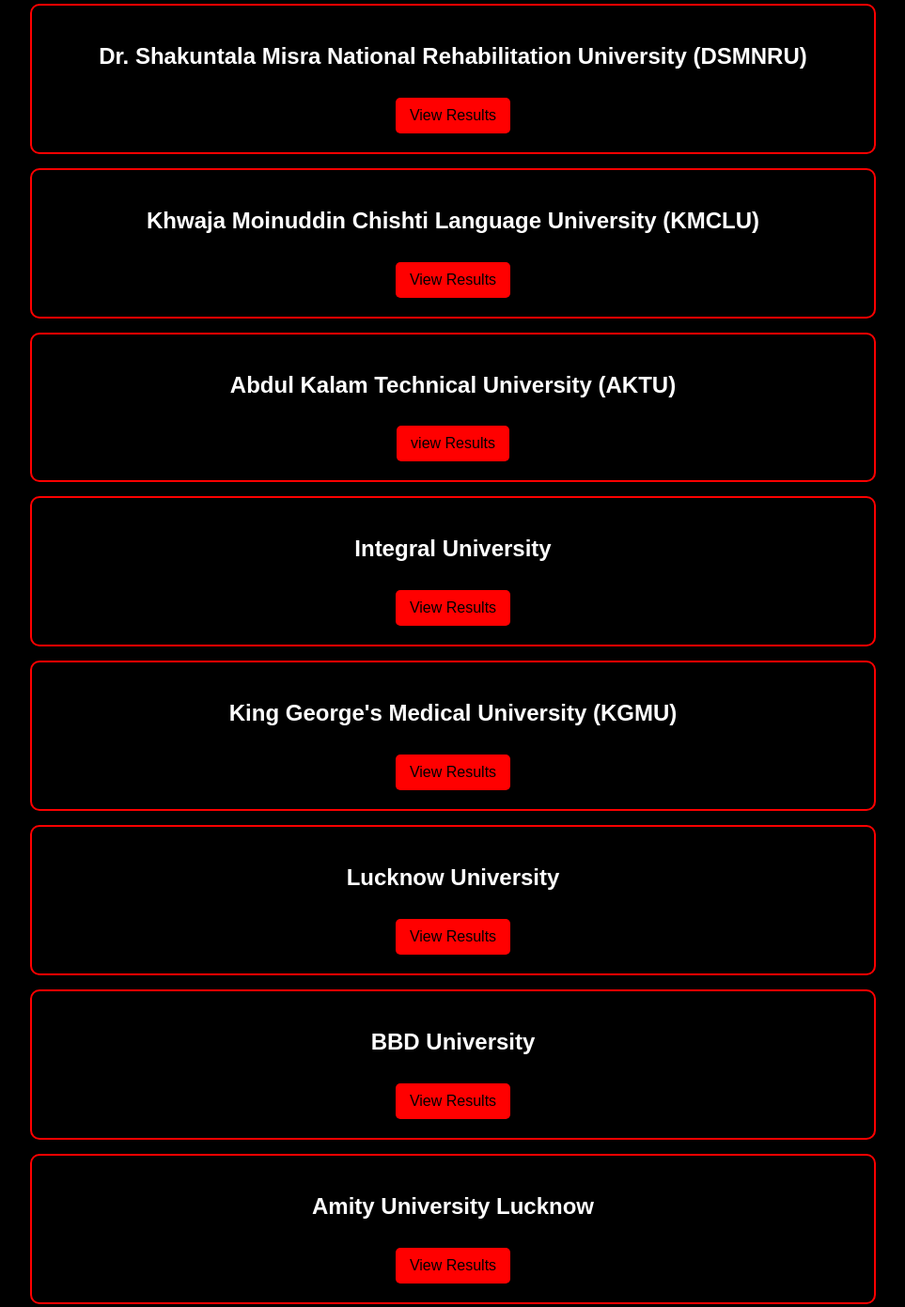
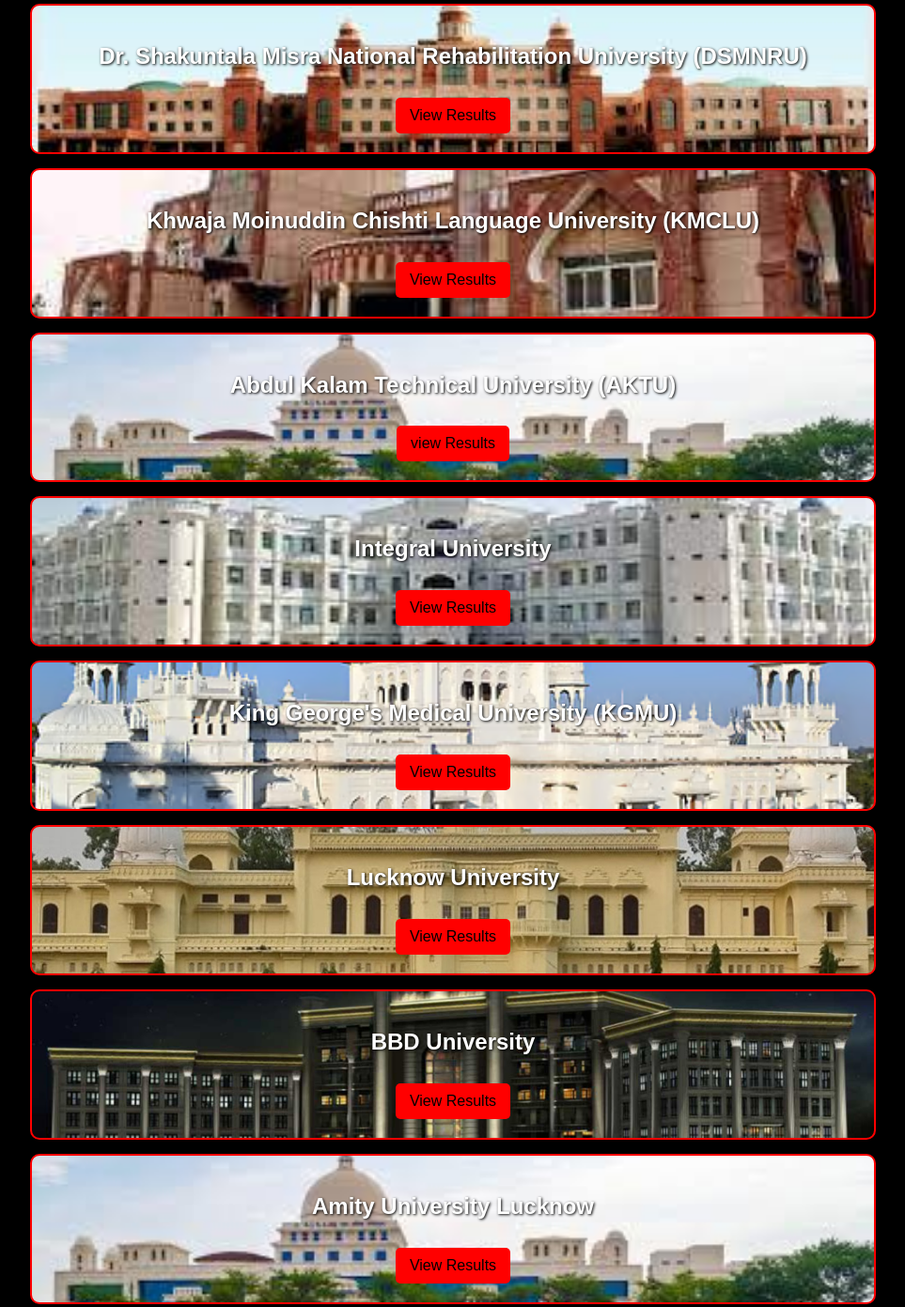
Before and after one commit to Ayan-ahmad99/AYNOVA, a plain HTML site: page samarth.html in a window 1280 px wide. Shown: the part 100-1491 px from the top of the page at 94% size, without its empty margins (158-1121 px from the left). Drawn offline with Linux system fonts and the light colour scheme.

Commit message:
Update samarth.css

```diff
--- a/samarth.css
+++ b/samarth.css
@@ -35,14 +35,14 @@
 }
 
 /* Background images for each university */
-.dsmnru { background-image: url("universityimage/dsmnru.jpeg"); }
-.kmclu{ background-image: url("universityimage/kmclu.jpg");}
-.aktu { background-image: url("universityimage/AKTU.jpeg"); }
-.integral { background-image: url("universityimage/INTEGRAL.jpeg"); }
-.kgmu { background-image: url("universityimage/KGMU.jpg"); }
-.lkouniv { background-image: url("universityimage/LU.jpg"); }
-.bbd { background-image: url("universityimage/BBD.jpg"); }
-.amity { background-image: url("universityimage/AKTU.jpeg"); }
+.dsmnru { background-image: url("dsmnru.jpeg"); }
+.kmclu{ background-image: url("kmclu.jpg");}
+.aktu { background-image: url("AKTU.jpeg"); }
+.integral { background-image: url("INTEGRAL.jpeg"); }
+.kgmu { background-image: url("KGMU.jpg"); }
+.lkouniv { background-image: url("LU.jpg"); }
+.bbd { background-image: url("BBD.jpg"); }
+.amity { background-image: url("AKTU.jpeg"); }
 
 .result-btn {
     background-color: red;
```
